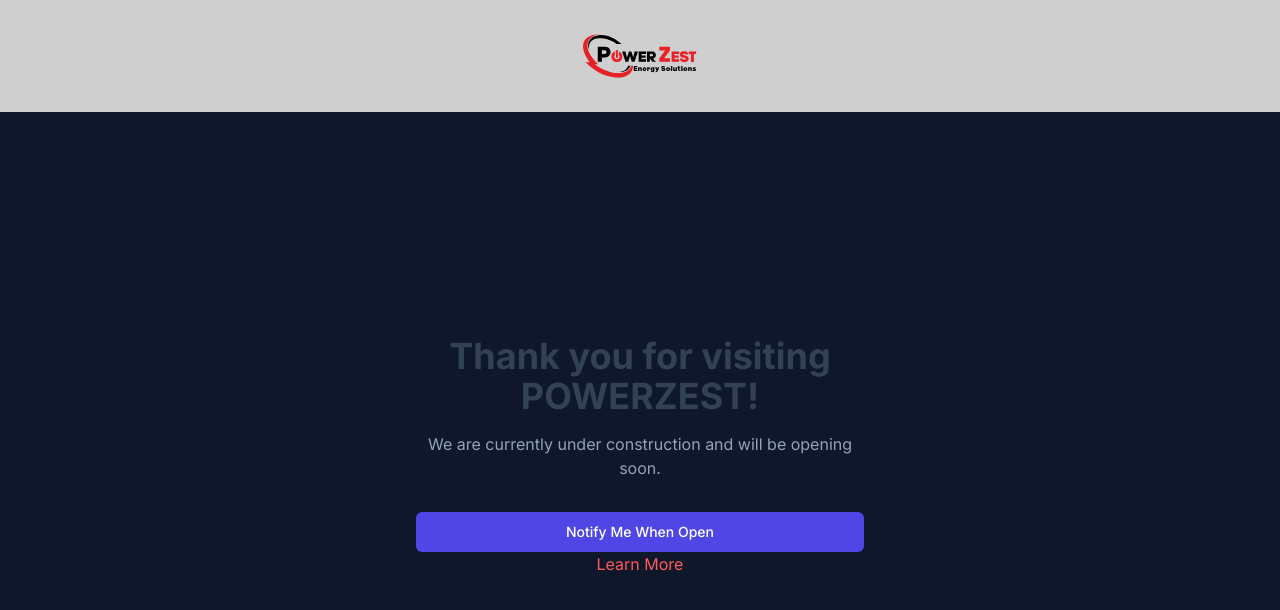
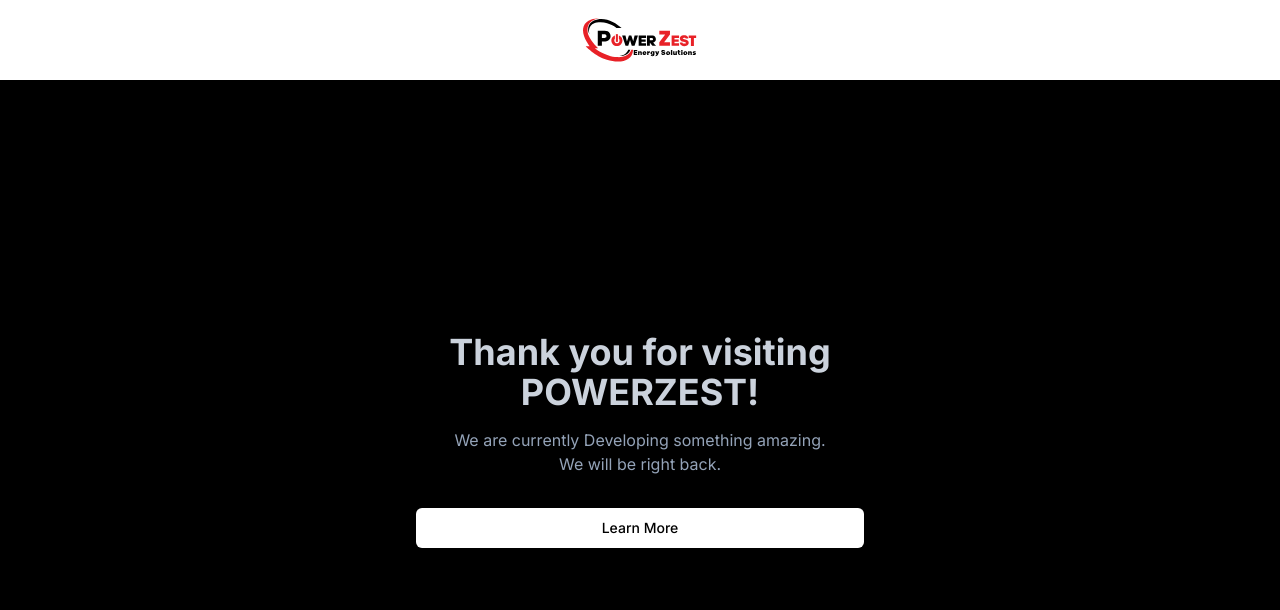
Before and after one commit to Nikhileshrana/powerzest-onhold-landingpage, a Next.js app: page / in a window 1280 px wide. Shown: the top 610 px of the page. Built offline with nearby package versions, Linux system fonts and the light colour scheme.

Commit message:
UI changed for front page

```diff
--- a/app/page.tsx
+++ b/app/page.tsx
@@ -4,7 +4,7 @@
 export default function Component() {
   return (
     <div className="flex flex-col min-h-screen">
-      <header className="bg-[#cfcfcf] text-white py-4 px-6 md:px-8 lg:px-10 flex items-center justify-center shadow-sm">
+      <header className="bg-[#ffffff] text-white px-6 md:px-8 lg:px-10 flex items-center justify-center shadow-sm">
         <div className="flex items-center gap-2">
           <svg className="h-20 w-auto" preserveAspectRatio="xMidYMid meet" data-bbox="1703.906 5494.481 26291.145 10025.297" viewBox="1703.906 5494.481 26291.145 10025.297" height="210mm" width="297mm" xmlns="http://www.w3.org/2000/svg" shape-rendering="geometricPrecision" text-rendering="geometricPrecision" image-rendering="optimizeQuality" fill-rule="evenodd" clip-rule="evenodd" data-type="color" role="presentation" aria-hidden="true" aria-label="">
             <g>
@@ -26,21 +26,18 @@
           </svg>
         </div>
       </header>
-      <main className="flex-1 bg-[#F1F5F9] dark:bg-[#0F172A] p-6 md:p-12 flex items-center justify-center">
+      <main className="flex-1 bg-[#F1F5F9] dark:bg-[black] p-6 md:p-12 flex items-center justify-center">
         <div className="max-w-md mx-auto space-y-8 text-center">
           <div className="space-y-4">
-            <h1 className="text-4xl font-bold text-[#334155]">Thank you for visiting POWERZEST!</h1>
+            <h1 className="text-4xl font-bold text-[#cbd2dc]">Thank you for visiting POWERZEST!</h1>
             <p className="text-[#64748B] dark:text-[#94A3B8]">
-              We are currently under construction and will be opening soon.
+              We are currently Developing something amazing. <br /> We will be right back.
             </p>
           </div>
           <div className="space-y-4">
-            <Button className="w-full bg-[#000000] text-white hover:text-black hover:bg-[#ff5353] focus:ring-[#4F46E5] dark:bg-[#4F46E5] dark:hover:bg-[#4338CA] dark:focus:ring-[#4F46E5]">
-              Notify Me When Open
+            <Button className="w-full bg-[#ffffff] text-black">
+              Learn More
             </Button>
-            <Link href="#" className="text-[#000000] hover:underline dark:text-[#ff5a5a]" prefetch={false}>
-              Learn More
-            </Link>
           </div>
         </div>
       </main>
```
